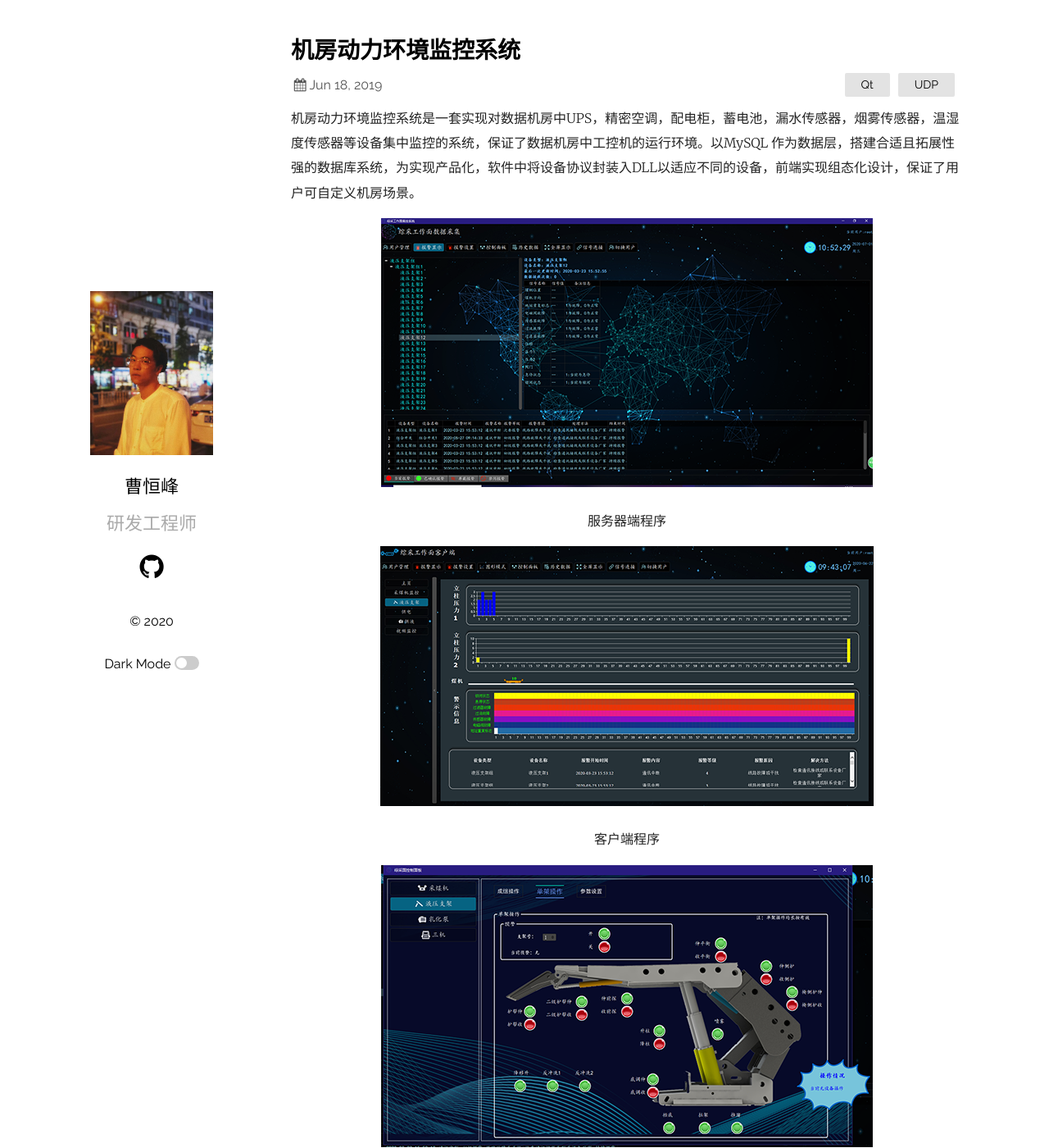
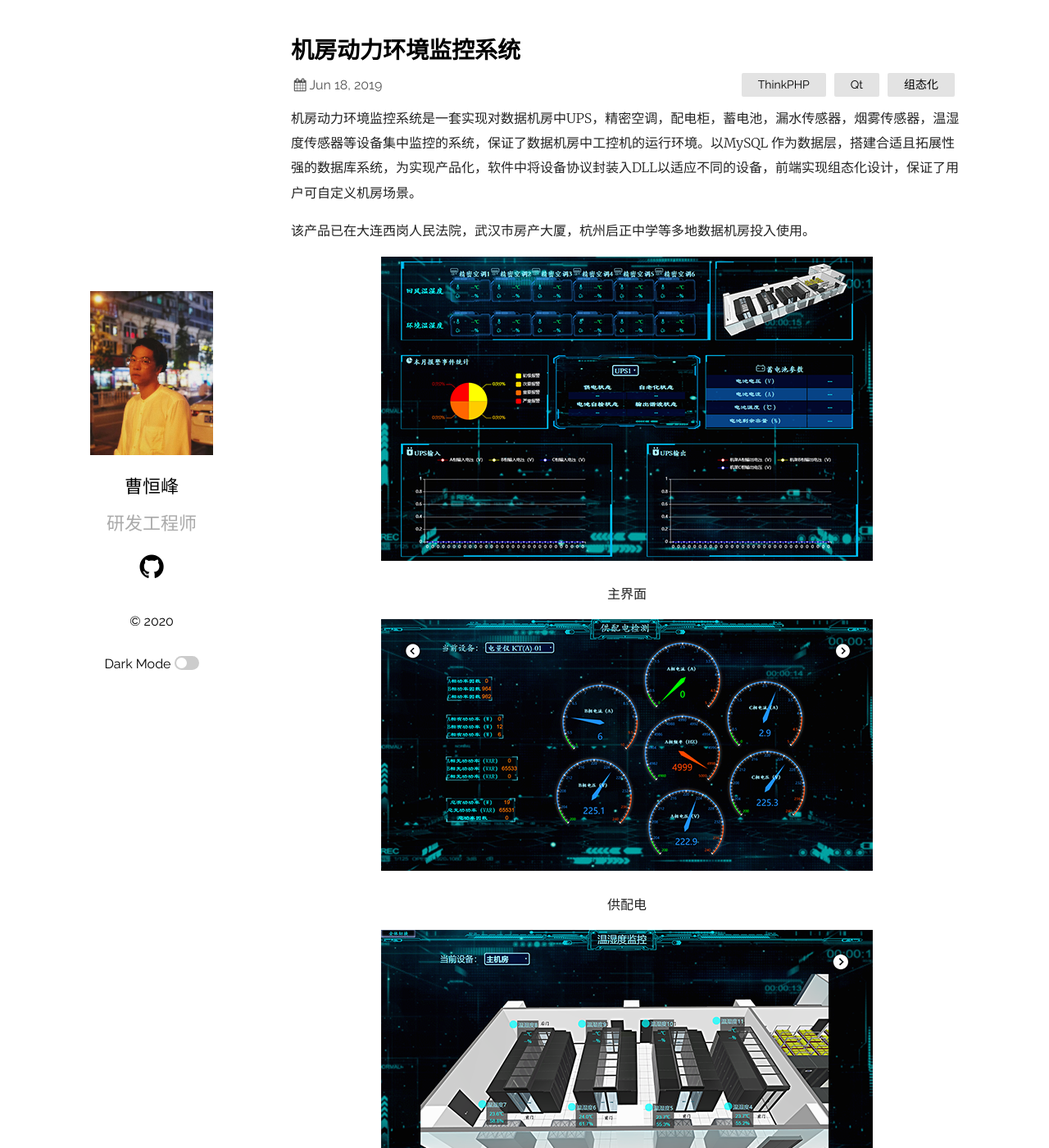
Before and after one commit to cao-heng-feng/cao-heng-feng.github.io, a Jekyll site: the page built from _posts/2019-06-23-donghuan.markdown, in a window 1280 px wide and 1400 px high. Shown: the whole window at 82% size. Built offline with Jekyll 4.4.1, drawn with Linux system fonts in a browser that asks for light colours.

Commit message:
修改文件: _posts/2019-06-23-donghuan.markdown

```diff
--- a/_posts/2019-06-23-donghuan.markdown
+++ b/_posts/2019-06-23-donghuan.markdown
@@ -2,28 +2,30 @@
 layout: post
 title:  "机房动力环境监控系统"
 date:   2019-06-18 21:03:36 +0530
-categories: Qt UDP
+categories: ThinkPHP Qt 组态化
 ---
 机房动力环境监控系统是一套实现对数据机房中UPS，精密空调，配电柜，蓄电池，漏水传感器，烟雾传感器，温湿度传感器等设备集中监控的系统，保证了数据机房中工控机的运行环境。以MySQL 作为数据层，搭建合适且拓展性强的数据库系统，为实现产品化，软件中将设备协议封装入DLL以适应不同的设备，前端实现组态化设计，保证了用户可自定义机房场景。
+
+该产品已在大连西岗人民法院，武汉市房产大厦，杭州启正中学等多地数据机房投入使用。
 <br>
 
 {:refdef: style="text-align: center;"}
-![服务器端]({{ "./images/coal/server.png" | absolute_url }})
+![主页]({{ "./images/machineRoom/index.png" | absolute_url }})
 {:refdef}
 {:refdef: style="text-align: center;"}
-服务器端程序
+主界面
 {:refdef}
 {:refdef: style="text-align: center;"}
-![客户端]({{ "./images/coal/client.png" | absolute_url }})
+![供配电]({{ "./images/machineRoom/electric.png" | absolute_url }})
 {:refdef}
 {:refdef: style="text-align: center;"}
-客户端程序
+供配电
 {:refdef}
 {:refdef: style="text-align: center;"}
-![控制面板]({{ "./images/coal/control.png" | absolute_url }})
+![温湿度]({{ "./images/machineRoom/temp.png" | absolute_url }})
 {:refdef}
 {:refdef: style="text-align: center;"}
-虚拟控制面板
+温湿度传感器
 {:refdef}
 <br>
 本系统基于C++语言的QT软件开发，在保证稳定性、扩展性的前提下，以用户需求划分功能模块，原生开发，结构简单，缩短了开发时间，降低了维护难度。将后台数据库文件部署在本地服务器中，并且将其同步到云端服务器上，即可在手机端，电脑端，平板等联网设备上使用该系统，通过该系统可以远程监测煤矿开采现场的状态信息，也可以查询设备的历史数据信息包括设备信息、报警信息、当前数据等。
```
